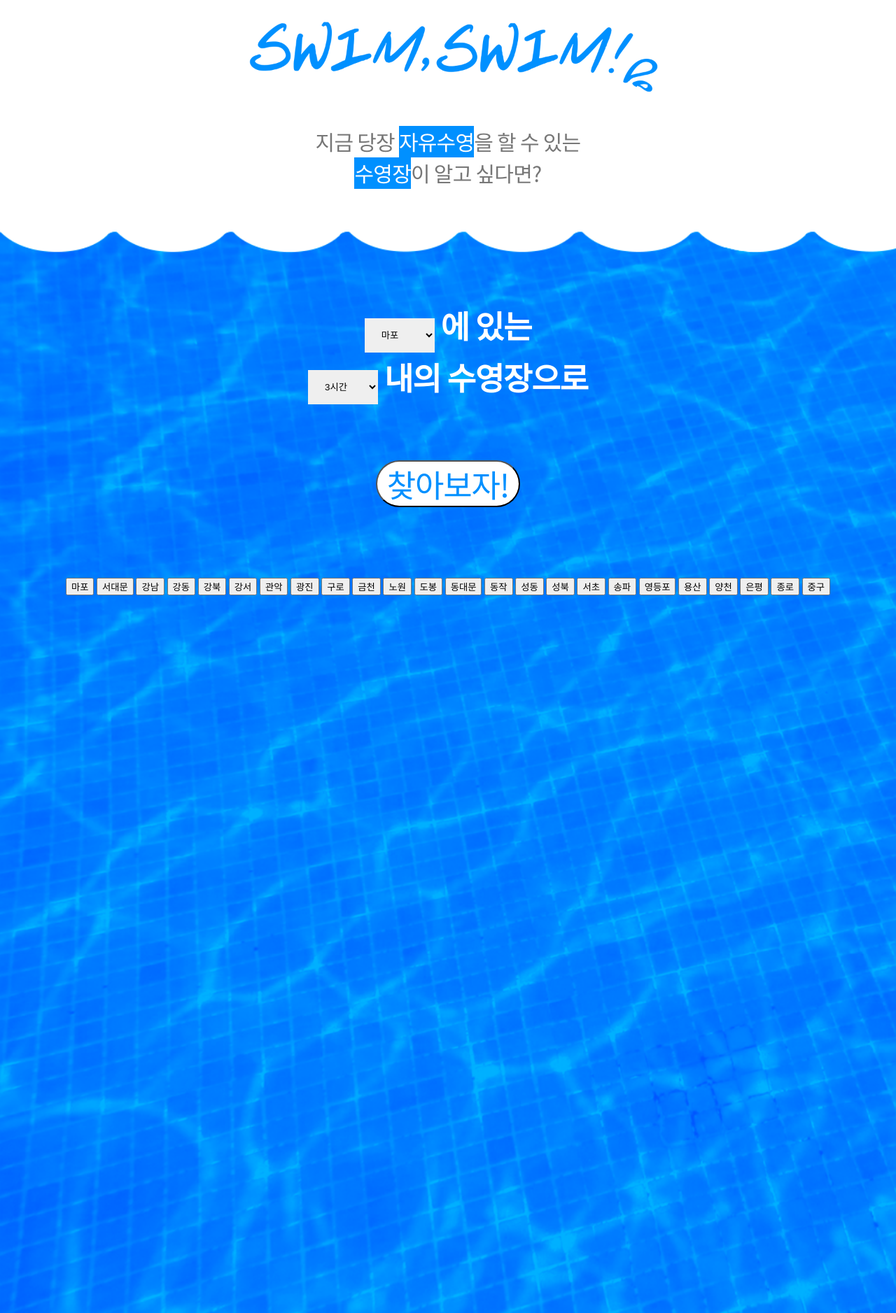
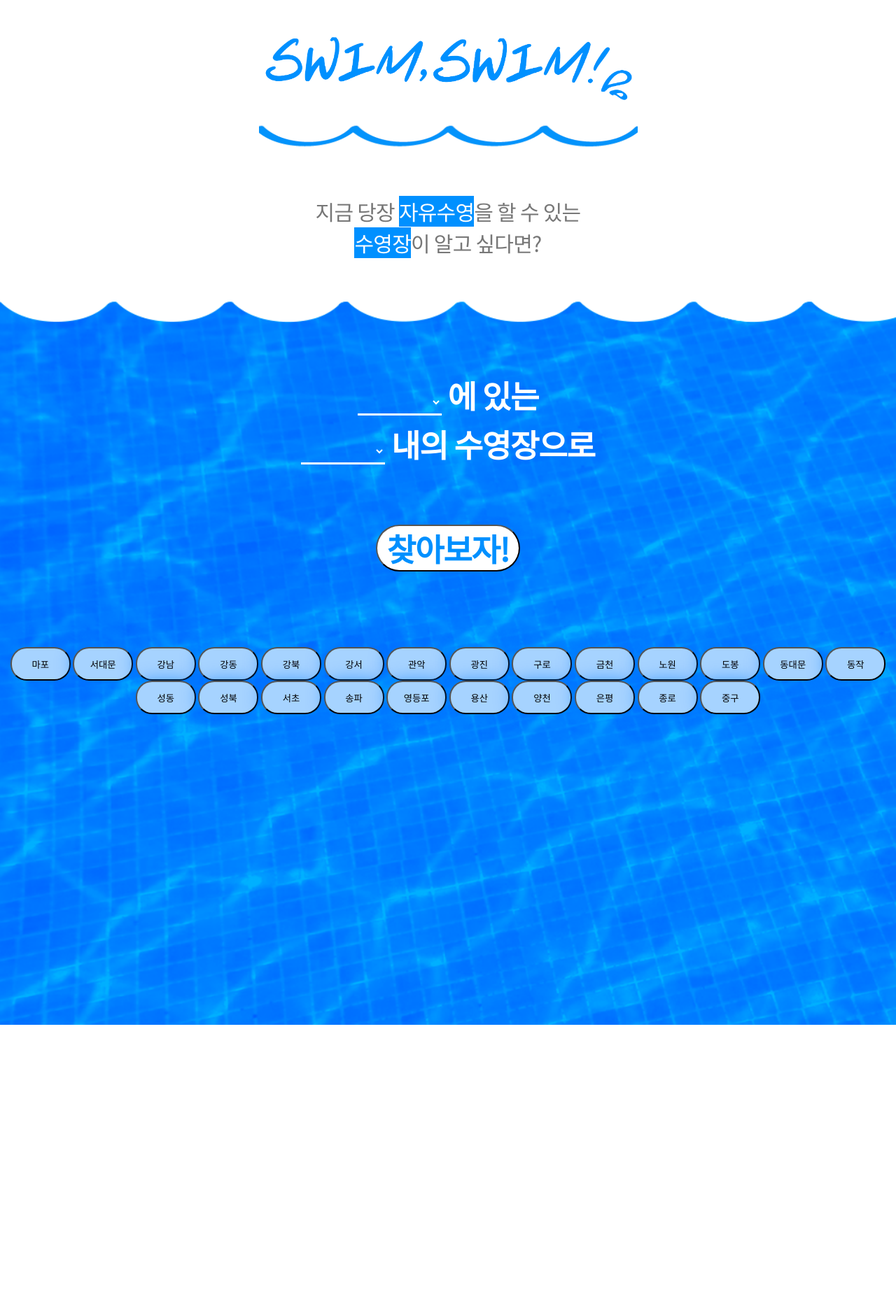
Before and after one commit to jeanP-tech/Swimming-Website, a Django app: page / in a window 1280 px wide; the page is wider, and only the part inside the window is pictured. Shown: that part at 70% size. After the commit the page ends 1465 px from the top of that part, so only its background shows below. Run offline with Django 3.2, Linux system fonts and the light colour scheme; data comes from the database, SQL or seed files in the repository.

Commit message:
logo wave added, select form modified

```diff
--- a/swimapp/forms.py
+++ b/swimapp/forms.py
@@ -1,23 +1,24 @@
 from django import forms
 from datetime import datetime, date
 from .models import City, TimeInterval
-from django.forms import ModelChoiceField, ChoiceField
+from django.forms import ModelChoiceField
 
 class CheckForm(forms.Form):
     cities = forms.ModelChoiceField(
         label='',
         required=True,
         queryset=City.objects.all(),
-        empty_label=None,
+        empty_label='',
         widget=forms.Select(attrs={'class': 'form_select'})
         )
 
     times = forms.ChoiceField(
         label='',
         choices=TimeInterval.TIME_CHOICES,
+        # empty_label='',
         widget=forms.Select(attrs={'class': 'form_select'})
     )
 
     class Meta:
         model = City
-        fields = ['city_name',]
+        fields = ['city_name']
--- a/swimapp/models.py
+++ b/swimapp/models.py
@@ -40,6 +40,7 @@ class Timetable(models.Model):
 class TimeInterval(models.Model):
 
     TIME_CHOICES = (
+        ('', ' '),
         (3, "3시간"),
         (7, "7시간"),
         (12, "12시간"),
--- a/swimapp/static/swimapp/css/style.css
+++ b/swimapp/static/swimapp/css/style.css
@@ -6,13 +6,19 @@ body{
 }
 
 #logo{
-  width: 50%;
+  width: 531px;
   display:inline;
+  margin-top: 50px;
+  vertical-align: bottom;
+}
+
+#wave{
+  width: 541px;
 }
 
 .logoBox{
   width: 100%;
-  height: 100px;
+  height: 200px;
   margin: 0 auto;
   text-align: center;
   vertical-align: middle;
@@ -33,6 +39,12 @@ body{
   vertical-align: middle;
   display: inline-block;
   padding: 80px 0 20px 0;
+}
+
+.description .box{
+  color: white;
+  height: 30px;
+  background-color: #0090ff;
 }
 
 .infoForm{
@@ -59,14 +71,6 @@ body{
   background-repeat: no-repeat;
 }
 
-.box{
-  color: white;
-  /* width: 103px;
-  height: 30px; */
-  background-color: #0090ff;
-  display: inline-block;
-}
-
 .text{
   display: inline;
   /*background-color: rgba(1, 106, 215, 0.6);*/
@@ -78,15 +82,26 @@ body{
   padding-top: 100px;
   font-size: 45px;
   font-weight: bold;
-  font-stretch: normal;
-  font-style: normal;
   line-height: 1.56;
   letter-spacing: -1.13px;
   color: #ffffff;
 }
 
-.formLine{
+.form_select{
+  width: 120px;
+  background-color: transparent;
+  position: relative;
+  color: #ffffff;
+  font-size: 30px;
+  font-weight: bold;
   text-align: center;
+  border: 0px;
+  border-bottom: 3px solid #ffffff;
+}
+
+.form_select option {
+  color: #777777;
+  font-family: 'Noto Sans KR', sans-serif;
 }
 
 #btn{
@@ -97,9 +112,7 @@ body{
   box-shadow: 0 0 8.7px 1.3px rgba(0, 120, 255, 0.5);
   background-color: #ffffff;
   font-size: 45px;
-  font-weight: normal;
-  font-stretch: normal;
-  font-style: normal;
+  font-weight: bold;
   line-height: 1;
   letter-spacing: -1.13px;
   font-family: 'Noto Sans KR', sans-serif;
@@ -135,16 +148,12 @@ body{
   padding: 1% 2%;
 }
 
-.form_select{
-  width: 100px;
-  padding: 16px 20px;
-  border: 5px;
-  background-color: none;
-  position: relative;
-}
-
-.pool_in_city{
-  padding: 20%;
+.city-action-btn{
+  width: 86px;
+  height: 48px;
+  border-radius: 23.2px;
+  box-shadow: 0 0 22.5px 2.5px rgba(0, 120, 255, 0.5);
+  background-color: #a6d3ff;
 }
 
 /* @media (min-width: 768px) {
--- a/swimapp/templates/swimapp/base.html
+++ b/swimapp/templates/swimapp/base.html
@@ -7,7 +7,8 @@
     </head>
     <body>
         <div class="logoBox">
-          <a href=""> <img src="{% static "swimapp/images/logo_blue.png" %}" id="logo"></a>
+          <a href=""> <img src="{% static "swimapp/images/logo_blue.png" %}" id="logo"></a> <br>
+          <img src="{% static "swimapp/images/wave.gif" %}" id="wave">
         </div>
         {% block content %}
         {% endblock %}
```
Also changed, not shown: swimapp/static/swimapp/images/logo_blue.png, swimapp/static/swimapp/images/wave.gif (added).
